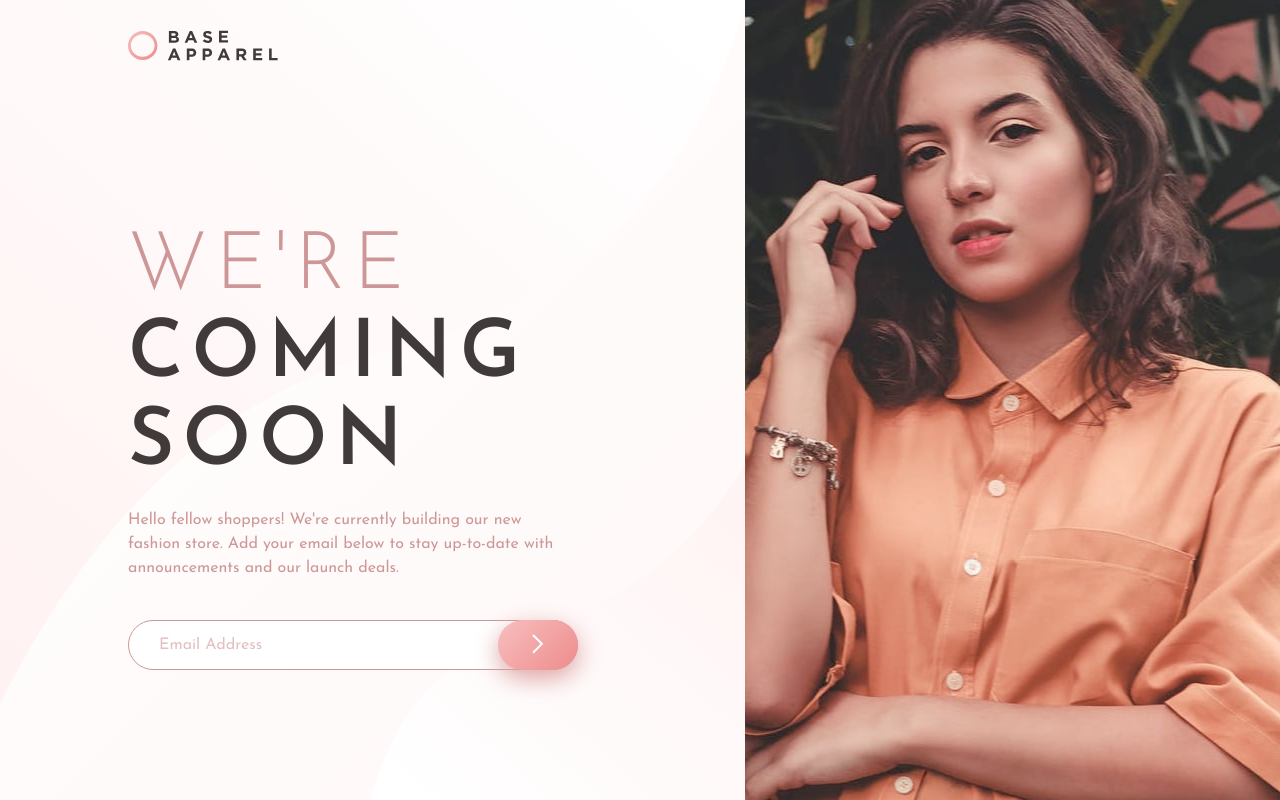
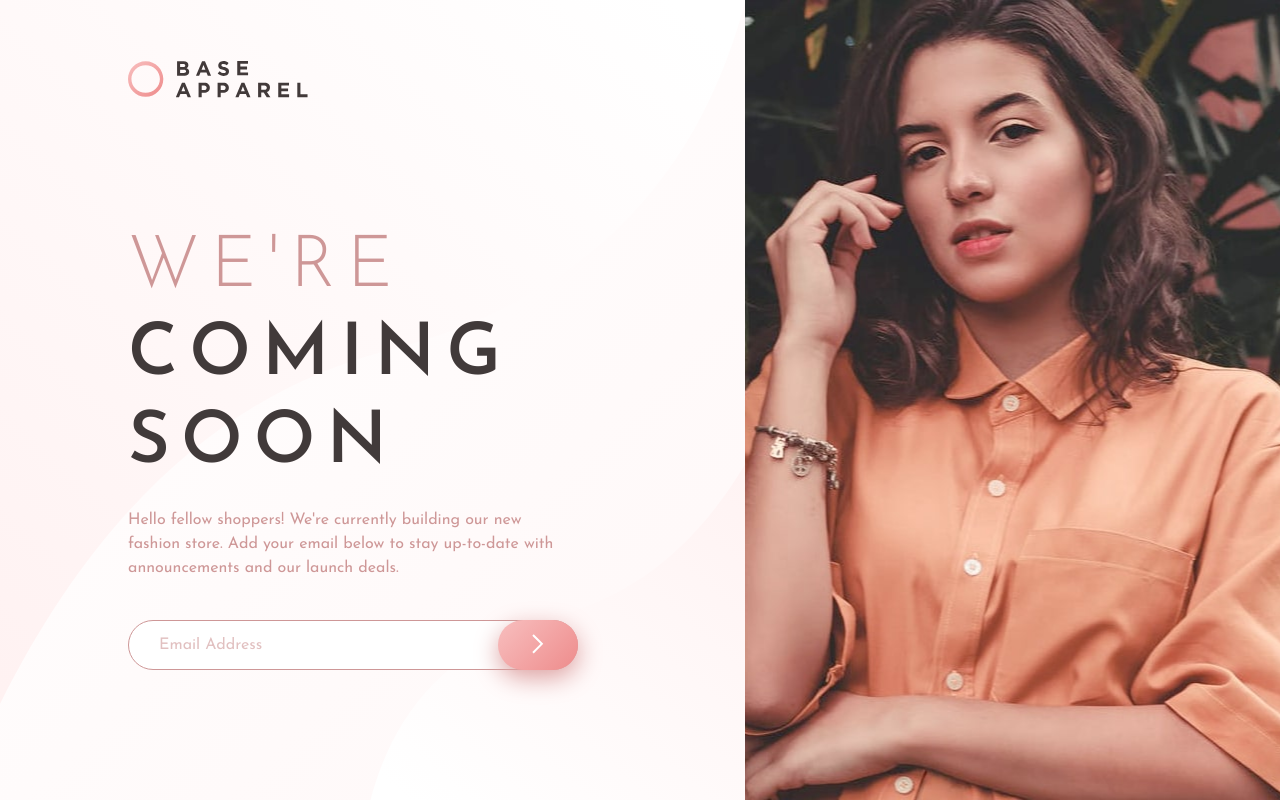
Before and after one commit to panosjapan7/fm-base-apparel-coming-soon, a plain HTML site: page index.html in a window 1280 px wide. Drawn offline with Linux system fonts and the light colour scheme.

Commit message:
completes desgin of desktop & mobile

```diff
--- a/assets/index.css
+++ b/assets/index.css
@@ -28,7 +28,6 @@ body {
 }
 
 header {
-    /* display: none; */
     height: auto;
     padding: 30px;
 }
@@ -136,7 +135,11 @@ footer {
     header {
         position: absolute;
         padding-left: 10%;
+        margin-top: 30px;
     }
+        header img {
+            width: 180px;
+        }
     .page-wrapper {
         flex-direction: row;
         padding-top: 0px;
@@ -160,8 +163,9 @@ footer {
             width: 100%;
         }
             .headline {
-                font-size: 5rem;
+                font-size: 4.5rem;
                 line-height: 5.5rem;
+                letter-spacing: .7rem;
             }
             .paragraph {
                 margin-left: 0px;
```
